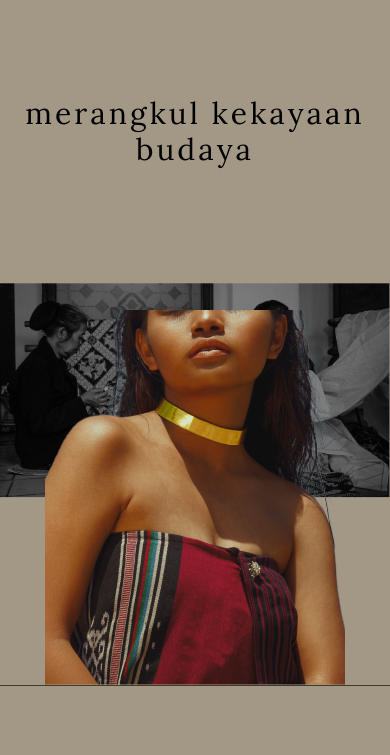
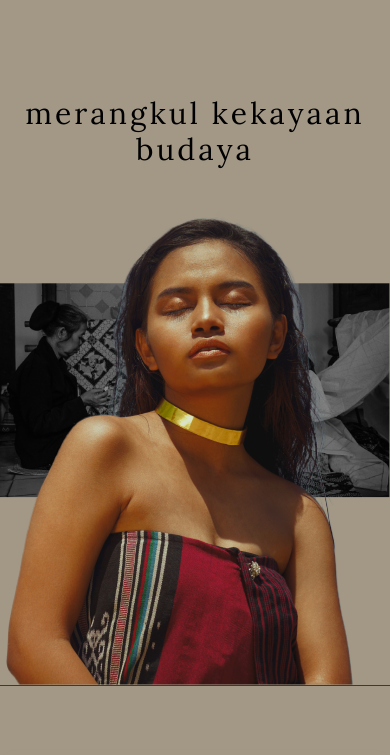
Before and after one commit to jovianjr/berkain, a website: page index.html in a window 390 px wide. Shown: the part 89-844 px from the top of the page. Drawn offline with nearby package versions, Linux system fonts and the light colour scheme.

Commit message:
fix: remove width constraint

```diff
--- a/index.html
+++ b/index.html
@@ -46,7 +46,7 @@
                     />
                 </div>
                 <img
-                    class="absolute left-1/2 bottom-0 z-20 w-[300px] -translate-x-1/2 object-none object-bottom lg:w-fit"
+                    class="absolute left-1/2 bottom-0 z-20 -translate-x-1/2 object-none object-bottom lg:w-fit"
                     id="main"
                     src="assets/images/main.png"
                 />
```
